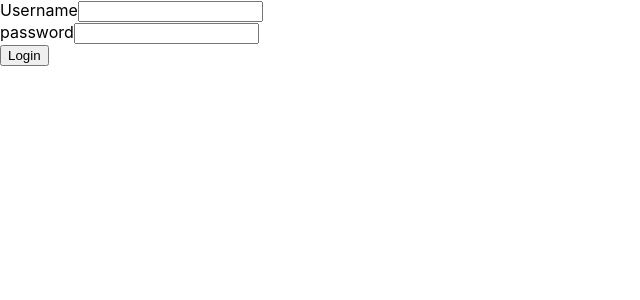
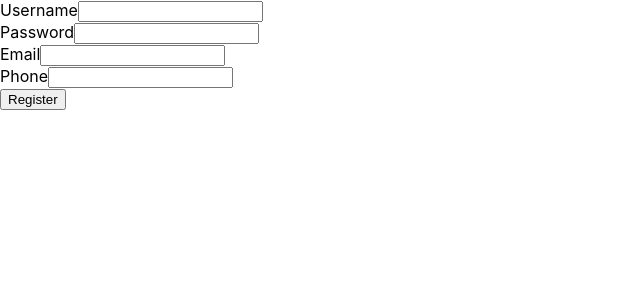
Before and after one commit to phongtran03/Air-Ticket-Sales-FE, a React (Create React App) app: page / in a window 1280 px wide. Shown: the top 300 px of the page, without its empty margins (0-640 px from the left). Built offline with nearby package versions, Linux system fonts and the light colour scheme.

Commit message:
update register form

```diff
--- a/src/App.js
+++ b/src/App.js
@@ -1,9 +1,11 @@
 import Login from './authenticator/login'
+import Register from './authenticator/register';
 function App() {
 
   return (
     <div className="App">
-      <Login />
+      {/* <Login /> */}
+      <Register />
     </div>
   );
 }
--- a/src/authenticator/login.js
+++ b/src/authenticator/login.js
@@ -1,5 +1,6 @@
 import React, { useState } from 'react'
 import axios from 'axios';
+import './login.css';
 
 const Login = () => {
 
@@ -35,7 +36,6 @@ const Login = () => {
                 }
             })
 
-
     }
 
     return (
--- /dev/null
+++ b/src/authenticator/register.js
@@ -0,0 +1,78 @@
+import React, { useState } from 'react'
+import axios from 'axios';
+import './register.css';
+import Login from './login';
+const Register = () => {
+
+    const [username, setUsername] = useState('')
+    const [password, setPassword] = useState('')
+    const [email, setEmail] = useState('')
+    const [phone, setPhone] = useState('')
+    const [value,setValue]=useState()
+    const onChangeUsername = (event) => {
+        setUsername(event.target.value)
+    }
+    const onChangePassword = (event) => {
+        setPassword(event.target.value)
+    }
+    const onChangeEmail = (event) => {
+        setEmail(event.target.value)
+    }
+    const onChangePhone = (event) => {
+        setPhone(event.target.value)
+    }
+
+    const onRegister = async () => {
+
+        const options = {
+            method: 'POST',
+            headers: { 'Content-Type': 'application/json' },
+            data: {
+                "username": username,
+                "password": password,
+                "email" : email,
+                "phone": phone
+            },
+            url: 'http://localhost:8080/api/user/register',
+        }
+
+        axios(options)
+            .then(res => {
+                console.log(res);
+                console.log(res.data);
+                if(res.status == 200){
+                    console.log(res);
+                    window.location = Login
+                    setValue('thanh cong')
+                }
+            })
+
+    }
+
+return (
+    <form>
+        <div>
+            <label>Username</label>
+            <input type="text" name="username" onChange={onChangeUsername}></input>
+        </div>
+        <div>
+            <label>Password</label>
+            <input type="password" name="password" onChange={onChangePassword}></input>
+        </div>
+        <div>
+            <label>Email</label>
+            <input type="text" name="email" onChange={onChangeEmail}></input>
+        </div>
+        <div>
+            <label>Phone</label>
+            <input type="text" name="phone" onChange={onChangePhone}></input>
+        </div>
+        <div>{value}</div>
+        <div>
+            <button type="button" onClick={onRegister}>Register</button>
+        </div>
+    </form>
+
+)
+}
+export default Register
```
Also changed, not shown: src/authenticator/login.css (added), src/authenticator/register.css (added).
